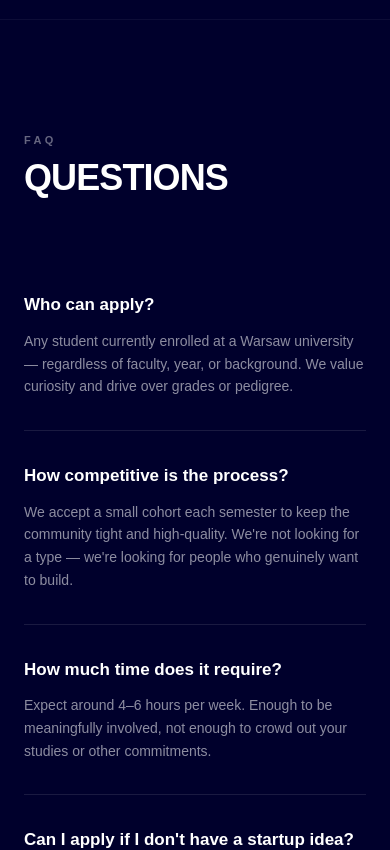
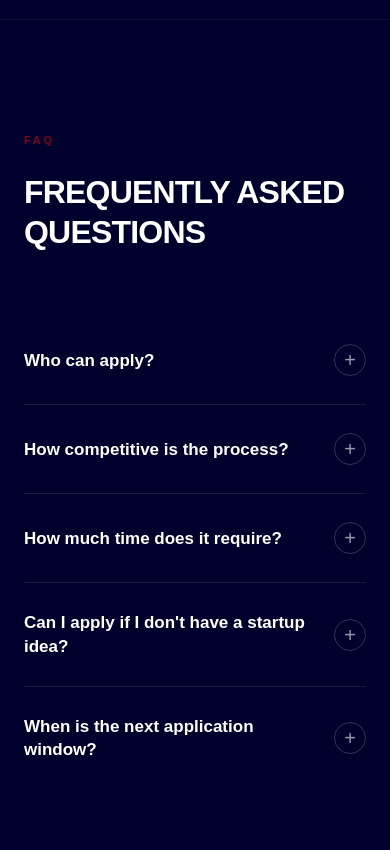
Before and after one commit to START-Warsaw/landing-page, a Next.js app: page /apply in a window 390 px wide. Shown: the part 3980-4830 px from the top of the page. Built offline with nearby package versions, Linux system fonts and the light colour scheme; a web font is replaced by a local one.

Commit message:
fix: faq

```diff
--- a/src/app/apply/page.tsx
+++ b/src/app/apply/page.tsx
@@ -3,6 +3,7 @@ import Link from "next/link";
 import Navbar from "@/components/Navbar";
 import Footer from "@/components/Footer";
 import WaitlistForm from "@/components/WaitlistForm";
+import FaqAccordion from "@/components/FaqAccordion";
 import {
   PencilLine,
   PhoneCall,
@@ -244,21 +245,14 @@ export default function ApplyPage() {
         <section className="border-b border-white/5 py-28">
           <div className="max-w-[1400px] mx-auto px-6 lg:px-10">
             <div className="max-w-3xl mb-16">
-              <p className="text-white/40 text-[11px] font-semibold uppercase tracking-[0.3em] mb-3">
+              <p className="text-pink text-[11px] font-semibold uppercase tracking-[0.25em] mb-6">
                 FAQ
               </p>
-              <h2 className="text-[clamp(36px,5vw,68px)] font-black text-white uppercase leading-none tracking-tight">
-                Questions
+              <h2 className="text-[clamp(32px,4.5vw,60px)] font-black text-white uppercase leading-tight tracking-tight">
+                Frequently Asked<br />Questions
               </h2>
             </div>
-            <div className="max-w-3xl divide-y divide-white/10">
-              {faqs.map((faq, i) => (
-                <div key={i} className="py-8">
-                  <p className="text-white font-bold text-[17px] mb-3">{faq.q}</p>
-                  <p className="text-white/55 text-[14px] leading-relaxed">{faq.a}</p>
-                </div>
-              ))}
-            </div>
+            <FaqAccordion faqs={faqs} />
           </div>
         </section>
 
```
